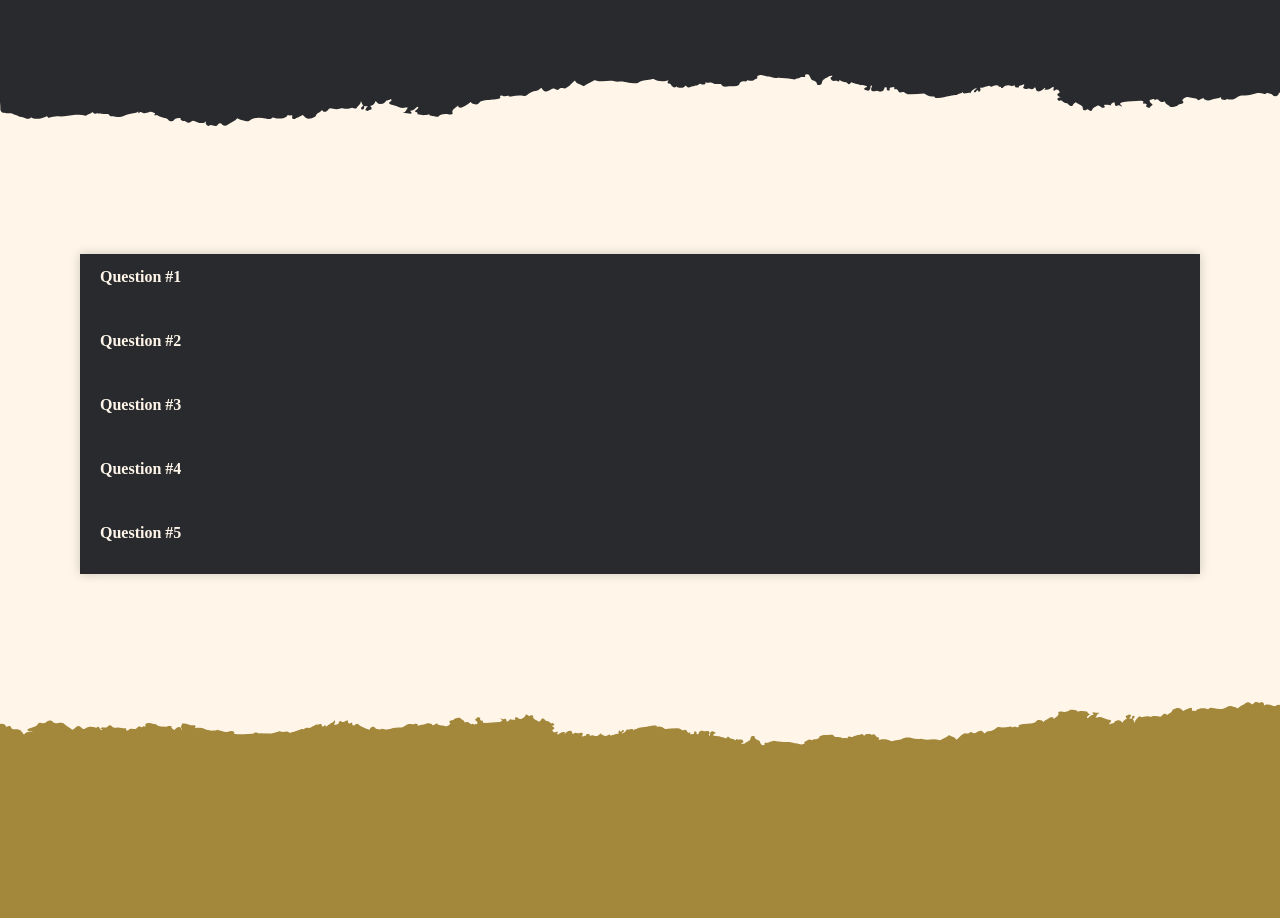
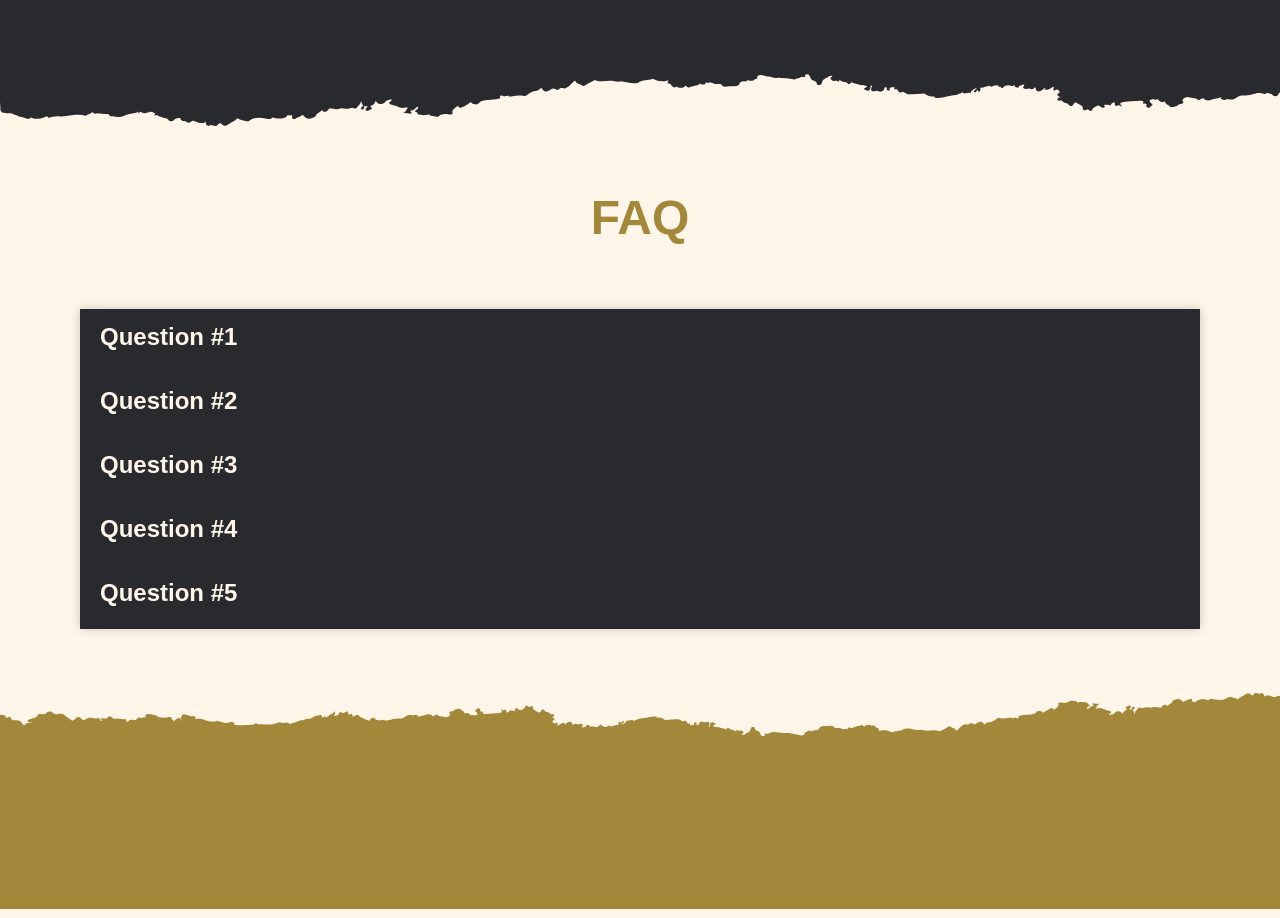
Before and after one commit to reasonsx/fantasy-quest-website, a Vue app in the folder 2nd-sem-project/: page / in a window 1280 px wide. Shown: the part 3980-4898 px from the top of the page. Built offline with nearby package versions, Linux system fonts and the light colour scheme; a web font is replaced by a local one.

Commit message:
fixes and other stuff

```diff
--- a/2nd-sem-project/src/App.vue
+++ b/2nd-sem-project/src/App.vue
@@ -52,6 +52,10 @@ li {
   margin: 10px;
 
 }
+button:hover {
+  cursor: pointer;
+  filter: brightness(90%);
+}
 
 .gold-torn-paper-top {
   display: flex;
--- a/2nd-sem-project/src/views/HomeView.vue
+++ b/2nd-sem-project/src/views/HomeView.vue
@@ -76,38 +76,39 @@ import Portals from '../assets/components/Portals.vue';
         </div>
     </body>
     <div class="accordion-container">
+        <h2>FAQ</h2>
     <div class="accordion">
         <div class="faq">
             <input type="checkbox" id="section-1" class="accordion-input">
-            <label for="section-1" class="accordion-label">Question #1</label>
+            <label for="section-1" class="accordion-label"><p>Question #1</p></label>
             <div class="accordion-content">
                 <p>Content #1</p>
             </div>
         </div>
         <div class="faq">
             <input type="checkbox" id="section-2" class="accordion-input">
-            <label for="section-2" class="accordion-label">Question #2</label>
+            <label for="section-2" class="accordion-label"><p>Question #2</p></label>
             <div class="accordion-content">
                 <p>Content #2</p>
             </div>
         </div>
         <div class="faq">
             <input type="checkbox" id="section-3" class="accordion-input">
-            <label for="section-3" class="accordion-label">Question #3</label>
+            <label for="section-3" class="accordion-label"><p>Question #3</p></label>
             <div class="accordion-content">
                 <p>Content #3</p>
             </div>
         </div>
         <div class="faq">
             <input type="checkbox" id="section-4" class="accordion-input">
-            <label for="section-4" class="accordion-label">Question #4</label>
+            <label for="section-4" class="accordion-label"><p>Question #4</p></label>
             <div class="accordion-content">
                 <p>Content #4</p>
             </div>
         </div>
         <div class="faq">
             <input type="checkbox" id="section-5" class="accordion-input">
-            <label for="section-5" class="accordion-label">Question #5</label>
+            <label for="section-5" class="accordion-label"><p>Question #5</p></label>
             <div class="accordion-content">
                 <p>Content #5</p>
             </div>
@@ -127,10 +128,15 @@ import Portals from '../assets/components/Portals.vue';
     display: flex;
     flex-direction: column;
     align-items: center;
-
+    margin: 0 0 64px 0;
+}
+.accordion-container h2 {
+    color: var(--gold-color);
+    margin: 64px 0;
+    text-align: center;
 }
 .accordion{
-    margin: 128px 0;
+    /* margin: 128px 0; */
     width: 1120px;
     box-shadow: 0 0 10px rgba(0, 0, 0, 0.2);
     overflow: hidden;
```
